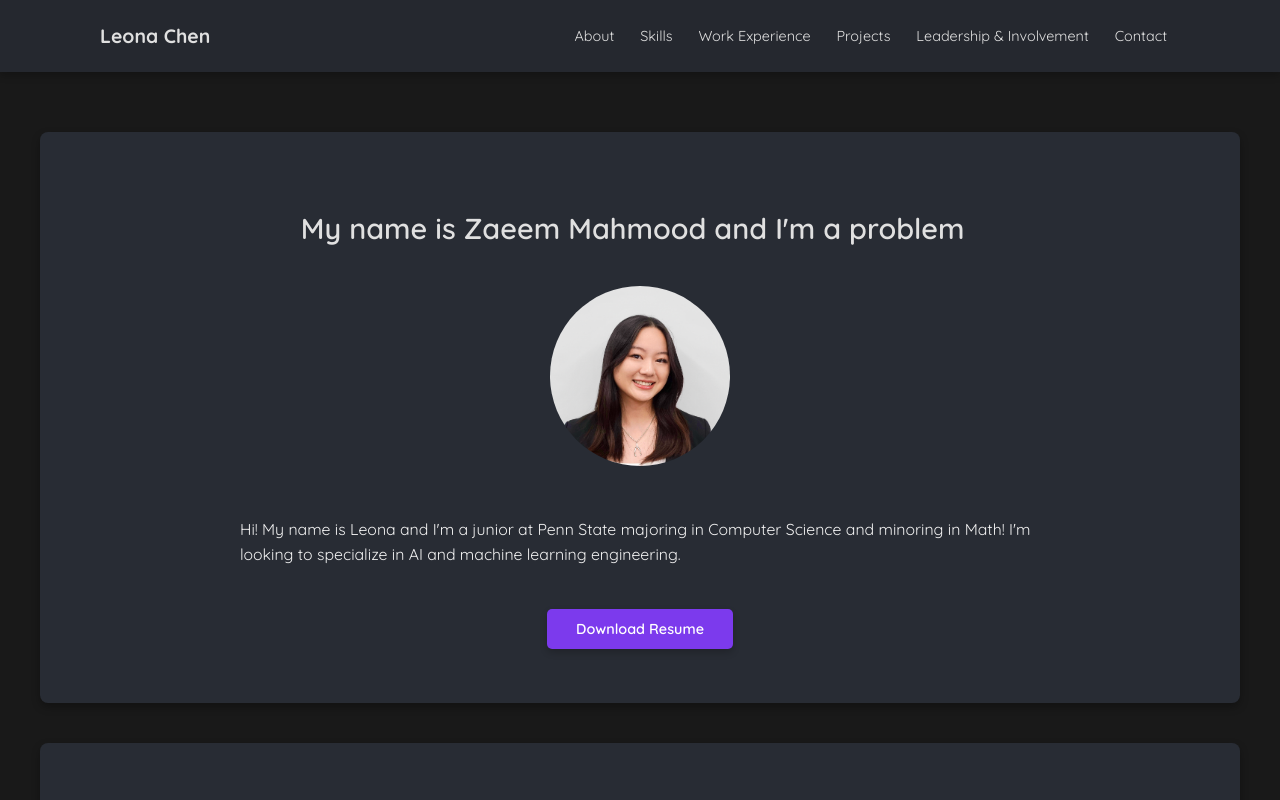
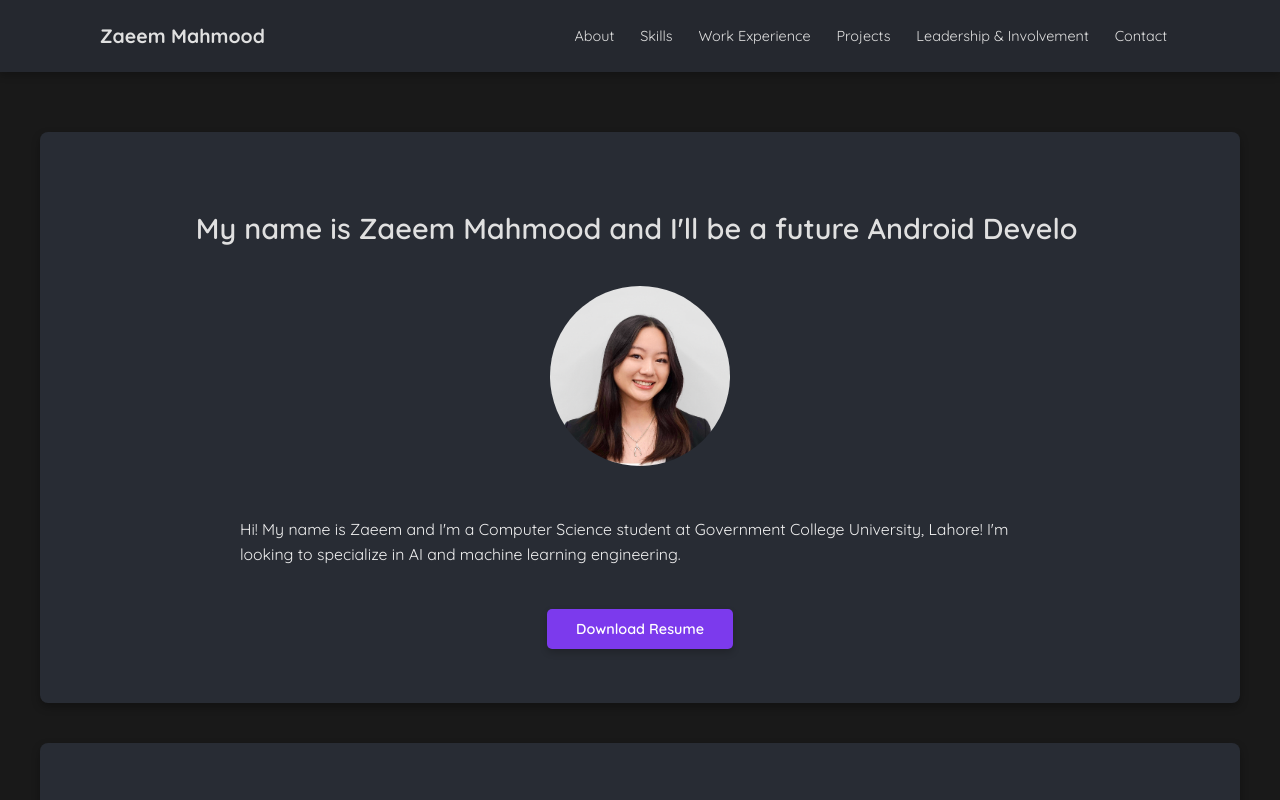
Before and after one commit to zaeem571/portfolio, a React (Create React App) app: page / in a window 1280 px wide. Shown: the top 800 px of the page. Built offline with nearby package versions, Linux system fonts and the light colour scheme.

Commit message:
name changed

```diff
--- a/public/index.html
+++ b/public/index.html
@@ -1,18 +1,17 @@
 <!DOCTYPE html>
 <html lang="en">
   <head>
-    <link rel="preconnect" href="https://fonts.googleapis.com">
-    <link rel="preconnect" href="https://fonts.gstatic.com" crossorigin>
-    <link href="https://fonts.googleapis.com/css2?family=Quicksand:wght@300;400;500;600;700&display=swap" rel="stylesheet">
+    <link rel="preconnect" href="https://fonts.googleapis.com" />
+    <link rel="preconnect" href="https://fonts.gstatic.com" crossorigin />
+    <link
+      href="https://fonts.googleapis.com/css2?family=Quicksand:wght@300;400;500;600;700&display=swap"
+      rel="stylesheet"
+    />
     <meta charset="utf-8" />
-    <link rel="icon" href="%PUBLIC_URL%/banjoicon.ico" />
     <meta name="viewport" content="width=device-width, initial-scale=1" />
     <meta name="theme-color" content="#000000" />
-    <meta
-      name="description"
-      content="Personal website"
-    />
-    <title>Leona Chen</title>
+    <meta name="description" content="Personal website" />
+    <title>Zaeem Mahmood</title>
   </head>
   <body>
     <noscript>You need to enable JavaScript to run this app.</noscript>
--- a/src/components/About.js
+++ b/src/components/About.js
@@ -26,15 +26,15 @@ const About = forwardRef((props, ref) => {
       <h2>
         <TypeAnimation
           sequence={[
-            "My name is Zaeem Mahmood and I'm a CS Student",
+            "My name is Zaeem Mahmood and I'm a Computer Science Student",
             1000,
-            "My name is Zaeem Mahmood and I'm a problem solver",
+            "My name is Zaeem Mahmood and I'll be a future Android Developer",
             2000,
-            "My name is Zaeem Mahmood and I'm an android developer",
+            "My name is Zaeem Mahmood and I'm a Problem Solver",
             2000,
-            "My name is Zaeem Mahmood and I'm an AI enthusiast",
+            "My name is Zaeem Mahmood and I'm an AI Enthusiast",
             2000,
-            "My name is Zaeem Mahmood and I'm a lifelong learner",
+            "My name is Zaeem Mahmood and I'm a Lifelong Learner",
             2000,
           ]}
           wrapper="span"
@@ -48,8 +48,8 @@ const About = forwardRef((props, ref) => {
       <div className="about-content">
         <div className="about-text">
           <p>
-            Hi! My name is Leona and I'm a junior at Penn State majoring in
-            Computer Science and minoring in Math! I'm looking to specialize in
+            Hi! My name is Zaeem and I'm a Computer Science student at
+            Government College University, Lahore! I'm looking to specialize in
             AI and machine learning engineering.
           </p>
         </div>
--- a/src/components/Navbar.js
+++ b/src/components/Navbar.js
@@ -1,6 +1,6 @@
-import React, { useState, useEffect } from 'react';
-import './Navbar.css';
-import { FaBars, FaTimes } from 'react-icons/fa';
+import React, { useState, useEffect } from "react";
+import "./Navbar.css";
+import { FaBars, FaTimes } from "react-icons/fa";
 
 function Navbar() {
   const [isOpen, setIsOpen] = useState(false);
@@ -21,10 +21,10 @@ function Navbar() {
       setLastScrollY(currentScrollY);
     };
 
-    window.addEventListener('scroll', handleScroll);
+    window.addEventListener("scroll", handleScroll);
 
     return () => {
-      window.removeEventListener('scroll', handleScroll);
+      window.removeEventListener("scroll", handleScroll);
     };
   }, [lastScrollY]);
 
@@ -37,21 +37,41 @@ function Navbar() {
   };
 
   return (
-    <nav className={`navbar ${isThin ? 'navbar-thin' : ''}`}>
+    <nav className={`navbar ${isThin ? "navbar-thin" : ""}`}>
       <div className="navbar-container">
         <a href="/portfolio/" className="navbar-logo" onClick={closeMenu}>
-          Leona Chen
+          Zaeem Mahmood
         </a>
         <div className="menu-icon" onClick={toggleMenu}>
           {isOpen ? <FaTimes /> : <FaBars />}
         </div>
-        <div className={`nav-menu ${isOpen ? 'active' : ''} ${isThin ? 'navbar-menu-thin' : ''}`}>
-          <a href="#about" className="nav-item" onClick={closeMenu}>About</a>
-          <a href="#skills" className="nav-item" onClick={closeMenu}>Skills</a>
-          <a href="#work-experience" className="nav-item" onClick={closeMenu}>Work Experience</a>
-          <a href="#projects" className="nav-item" onClick={closeMenu}>Projects</a>
-          <a href="#leadership-involvement" className="nav-item" onClick={closeMenu}>Leadership & Involvement</a>
-          <a href="#contact" className="nav-item" onClick={closeMenu}>Contact</a>
+        <div
+          className={`nav-menu ${isOpen ? "active" : ""} ${
+            isThin ? "navbar-menu-thin" : ""
+          }`}
+        >
+          <a href="#about" className="nav-item" onClick={closeMenu}>
+            About
+          </a>
+          <a href="#skills" className="nav-item" onClick={closeMenu}>
+            Skills
+          </a>
+          <a href="#work-experience" className="nav-item" onClick={closeMenu}>
+            Work Experience
+          </a>
+          <a href="#projects" className="nav-item" onClick={closeMenu}>
+            Projects
+          </a>
+          <a
+            href="#leadership-involvement"
+            className="nav-item"
+            onClick={closeMenu}
+          >
+            Leadership & Involvement
+          </a>
+          <a href="#contact" className="nav-item" onClick={closeMenu}>
+            Contact
+          </a>
         </div>
       </div>
     </nav>
```
Also changed, not shown: 1 other file (tests, documents, lock files or other folders).
